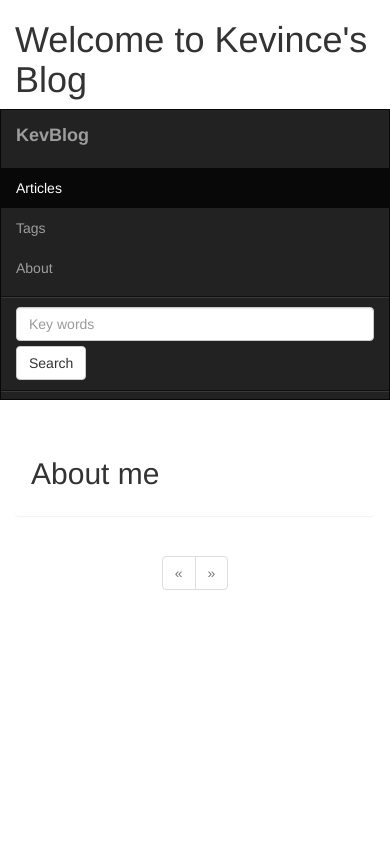
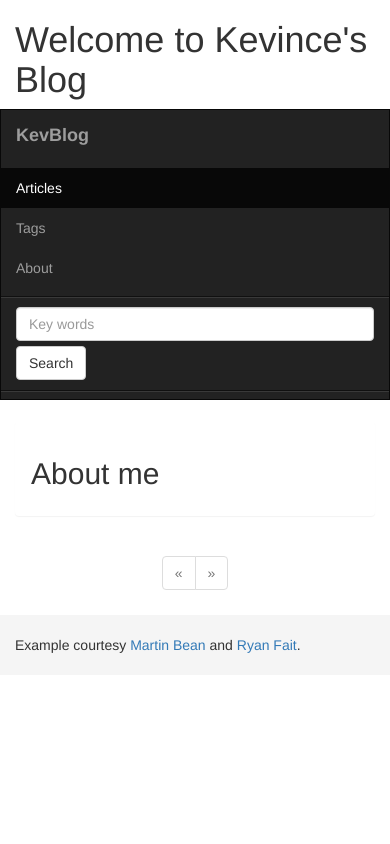
Before and after one commit to prikevs/KevBlog, a Flask app: page / in a window 390 px wide. Run offline with Flask 2, Linux system fonts and the light colour scheme; data that the repository does not hold is empty; some libraries are stand-ins or nearby versions.

Commit message:
new version

```diff
--- a/kevblog/templates/_base.html
+++ b/kevblog/templates/_base.html
@@ -1,5 +1,63 @@
 {% extends "bootstrap/base.html" %}
 {% import "bootstrap/fixes.html" as fixes %}
+{% block styles %}
+     <link href="{{bootstrap_find_resource('css/bootstrap.css', cdn='bootstrap')}}" rel="stylesheet">
+     <style type="text/css">
+     /* Sticky footer styles
+      -------------------------------------------------- */
+
+      html,
+      body {
+        height: 100%;
+        /* The html and body elements cannot have any padding or margin. */
+      }
+
+      /* Wrapper for page content to push down footer */
+      #wrap {
+        min-height: 100%;
+        height: auto !important;
+        height: 100%;
+        /* Negative indent footer by it's height */
+        margin: 0 auto -60px;
+      }
+
+      /* Set the fixed height of the footer here */
+      #push,
+      #footer {
+        height: 60px;
+      }
+      #footer {
+        background-color: #f5f5f5;
+      }
+
+      /* Lastly, apply responsive CSS fixes as necessary */
+      @media (max-width: 767px) {
+        #footer {
+          margin-left: -20px;
+          margin-right: -20px;
+          padding-left: 20px;
+          padding-right: 20px;
+        }
+      }
+
+
+
+      /* Custom page CSS
+      -------------------------------------------------- */
+      /* Not required for template or sticky footer method. */
+
+      #wrap > .container {
+        padding-top: 60px;
+      }
+      .container .credit {
+        margin: 20px 0;
+      }
+
+      code {
+        font-size: 80%;
+      }
+     </style>
+{% endblock %}
 {% block head %}
     {{super()}}
     {{fixes.ie8()}}
@@ -33,9 +91,17 @@
     {% block content %}
     {%- endblock content %}
     </div>
-
+<div id="footer">
+    <div class="container">
+        <p class="muted credit">Example courtesy <a href="http://martinbean.co.uk">Martin Bean</a> and <a href="http://ryanfait.com/sticky-footer/">Ryan Fait</a>.</p>
+    </div>
+</div>
 <!--/div-->
 {% endblock %}
+
+{% macro tagbutton(tag, tagsize="btn-xs", tagtype="btn-primary") %}
+    <a href="/tag/{{tag.id}}" class="btn {{tagsize}} {{tagtype}}">{{tag.name}}</a>
+{% endmacro %}
 
 {% macro show_article(entry) %}
 <div class="panel panel-info">
@@ -47,7 +113,7 @@
     {% if entry.tags %}
         <p>
             {% for tag in entry.tags %}
-                <a href="/tag/{{tag.id}}" class="btn btn-primary btn-xs">{{tag.name}}</a>
+                {{tagbutton(tag)}}
             {% endfor %}
         </p>
     {% endif %}
--- a/kevblog/templates/index.html
+++ b/kevblog/templates/index.html
@@ -3,6 +3,8 @@
 {% block title %}Kevince's Blog{% endblock %}
 
 {% block content %}
+    {% block Head %}
+    {%- endblock Head %}
     <div class="row">
         <div class="col-md-8">
         {%- for entry in pagination.items %}
--- a/kevblog/templates/page.html
+++ b/kevblog/templates/page.html
@@ -15,7 +15,7 @@
     {% for tag in tags %}
         {% if not loop.first and not loop.last %}, {% endif %}
         {% if loop.last and not loop.first %} and {% endif %}
-        <button class="btn btn-primary btn-xs" href="/tag/{{tag.id}}">{{tag.name}}</button>
+        {{tagbutton(tag)}}
     {% endfor %}
 
 {% endif %}
```
Also changed, not shown: kevblog/templates/tag.html (+10 -1 lines).
